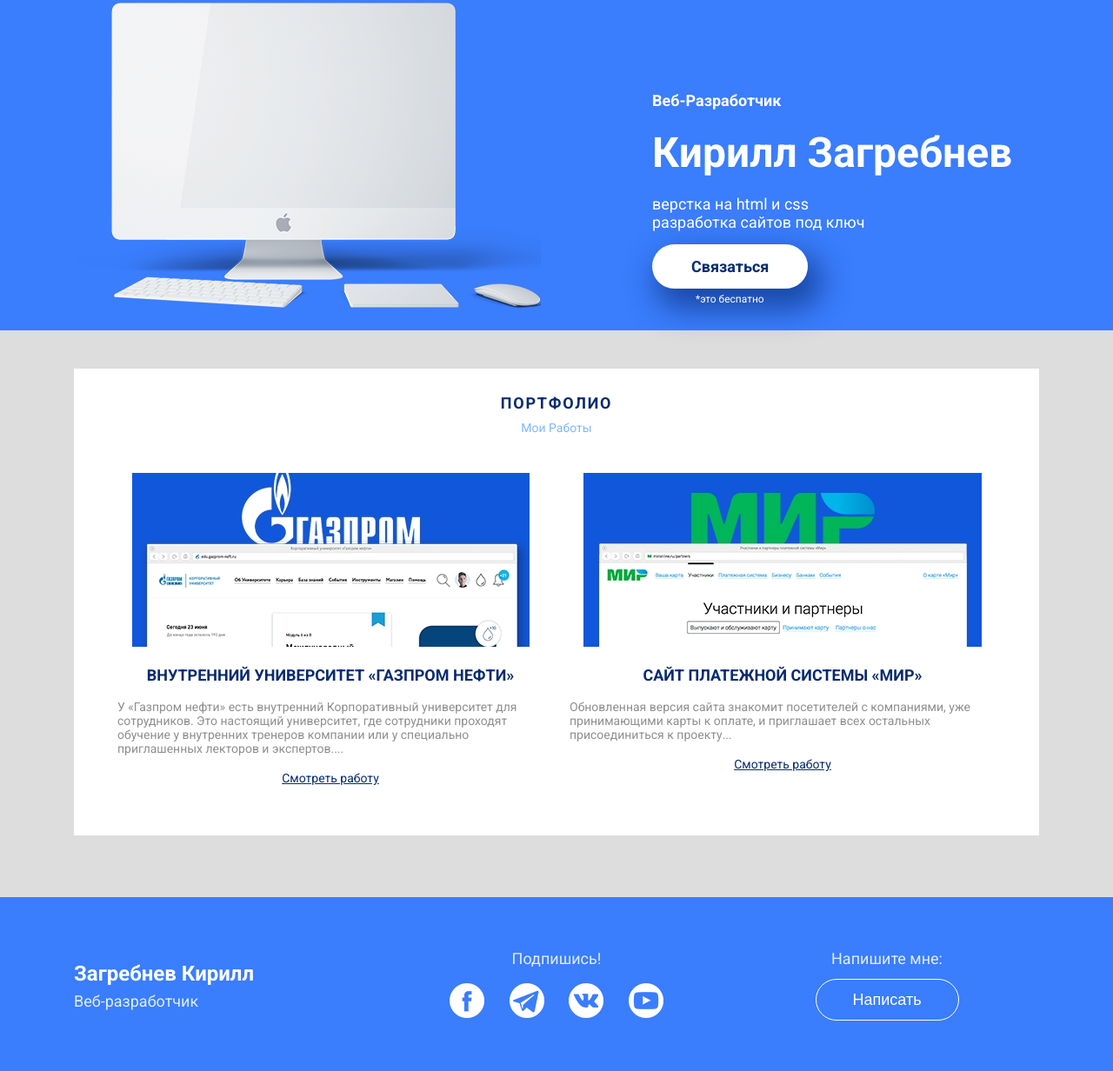
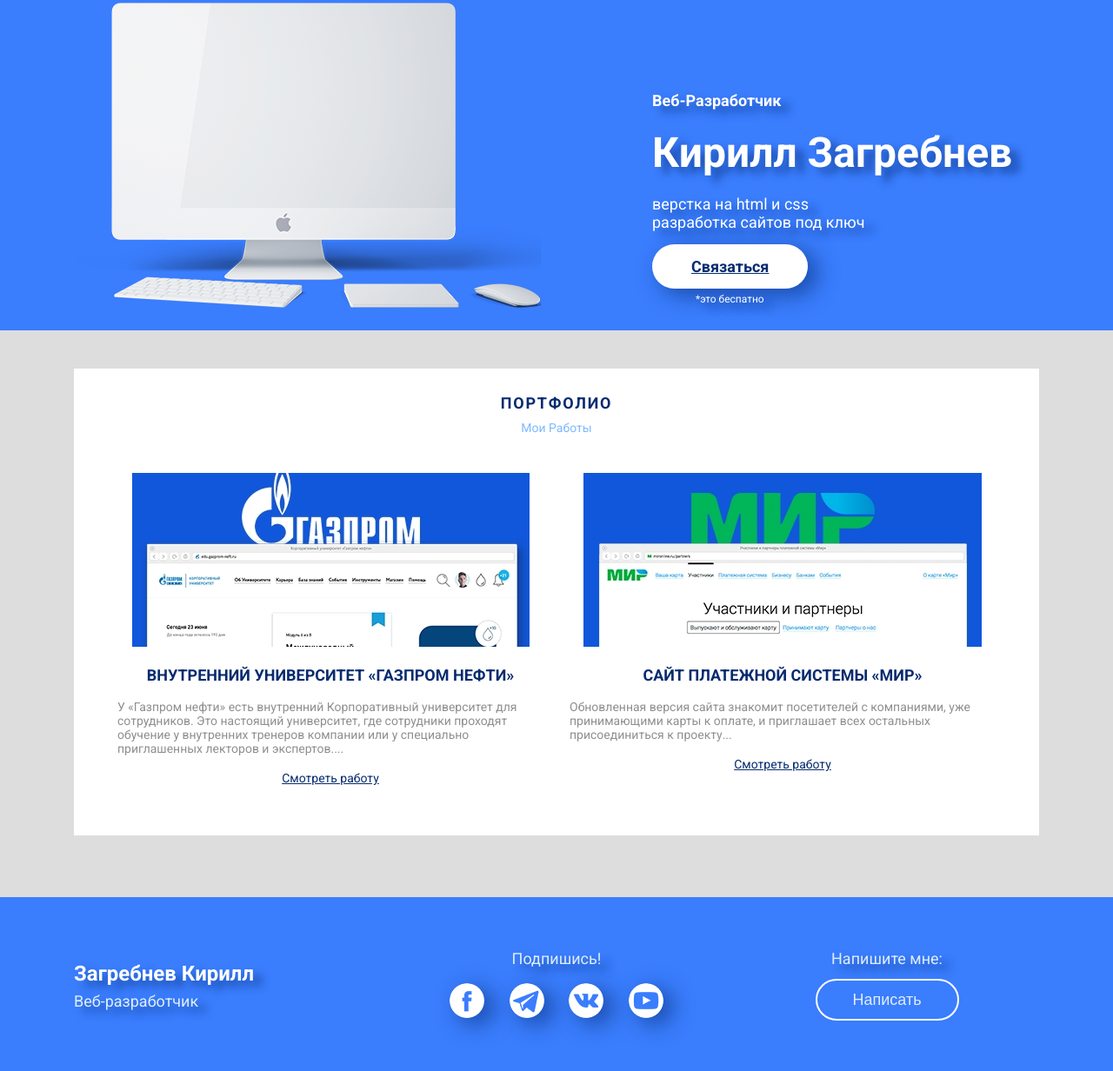
Before and after one commit to FuzzyWisp/FuzzyWisp.github.io, a plain HTML site: page 3_days_blog/index.html in a window 1280 px wide. Shown: the part 56-1288 px from the top of the page at 87% size. Drawn offline with Linux system fonts and the light colour scheme.

Commit message:
3 days blog refactoring

```diff
--- a/3_days_blog/css/style.css
+++ b/3_days_blog/css/style.css
@@ -1,6 +1,6 @@
 /* Здесь будут храниться стили нашего сайта */
 body {
-	font-family: Roboto;
+	font-family: 'Roboto';
 	margin: 0;
 	font-size: 18px;
 	font-weight: 400;
@@ -13,6 +13,7 @@ header {
 	background-color: #3a7dfd;
 	color: #ffffff;
 	padding-bottom: 22px;
+	text-shadow: 10px 7px 10px rgba(18, 61, 145, 0.75);
 }
 img{
 	max-width: 100%
@@ -21,15 +22,17 @@ img{
 	text-align: left;
 }
 .header-button {
+	cursor: pointer;
 	border: none;
 	width: 200px;
 	height: 50px;
-	box-shadow: 10px 17px 34px 6px rgba(18, 61, 145, 0.83);
+	box-shadow: 10px 7px 25px 1px rgba(18, 61, 145, 0.75);
 	border-radius: 50px;
 	background-color: #ffffff;
 	padding: 15px 45px;
 	color: #072b6f;
 	font-weight: 700;
+	text-shadow: none;
 }
 .header-button:hover {
 	box-shadow: none;
@@ -59,8 +62,6 @@ img{
 	margin-top: 20px;
 	font-size: 12px;
 	padding-left: 50px;
-
-	/*text-align: center;*/
 }
 
 					/*styles of the portfolio srction*/
@@ -125,6 +126,7 @@ img{
 footer{
 	background-color: #3a7dfd;
 	color: #fff;
+	text-shadow: 10px 7px 10px rgba(18, 61, 145, 0.75);
 }
 footer h4{
 	margin-top: 0;
@@ -150,29 +152,31 @@ footer p{
 	text-align: center;
 }
 .social-net-block a{
-	padding: 0px 12px;
+	margin: 0px 12px;
 }
 .footer-feedback-block{
 	margin-top: 60px;
 	text-align: center;
 }
 .footer-button{
+	cursor: pointer;
 	padding: 5px 30px;
 	background-color: transparent;
 	width: 165px;
 	height: 48px;
 	border-radius: 24px;
-	border: 1px solid #ffffff;
+	border: 2px solid #ffffff;
 	color: #deedfe;
 	font-size: 18px;
 	font-weight: 400;
 }
 .footer-button:hover {
 	background-color: #fff;
-	color: green;
+	color: #3a7dfd;
 	-webkit-transition: 0.2s;
 	-o-transition: 0.2s;
 	transition: 0.2s;
+	text-shadow: none;
 }
 .footer-button a{
 	color: white;
@@ -180,6 +184,13 @@ footer p{
 }
 .footer-feedback-block p{
 	margin: 13px;
+}
+.social-net-block img{
+	box-shadow: 10px 7px 25px 1px rgba(18, 61, 145, 0.75);
+	border-radius: 50%;
+}
+.social-net-block img:hover{
+	box-shadow: none;
 }
 
 							/*adapting*/
@@ -220,7 +231,6 @@ footer p{
 		margin-left: 20px;
 	}
 	.vk-link{
-		margin-left: 15px;
 	}
 }
 @media (max-width: 768px){
--- a/3_days_blog/index.html
+++ b/3_days_blog/index.html
@@ -30,7 +30,7 @@
 					<p class="header-sub-title wow fadeInRight" data-wow-delay="0.3s">верстка на html и css <br>
 						разработка сайтов под ключ</p>
 					<div class="header-button-block wow fadeInRight" data-wow-delay="0.6s">
-						<a class="header-button" >Связаться</a>
+						<a href="https://vk.com/fuzzywisp" class="header-button" >Связаться</a>
 						<small class="header-button-description">*это беспатно</small>
 					</div>
 					<!-- /.header-button-block -->
@@ -90,8 +90,8 @@
 						<p class="wow fadeIn subscribe">Подпишись!</p>
 						<a href="#" class="wow fadeInUpBig"><img src="img/facebook-logo-button.png" alt=""></a>
 						<a href="#" class="wow fadeInUpBig"><img src="img/telegram-symbol.png" alt=""></a>
-						<a href="https://vk.com/feed" class="vk-link wow fadeInUpBig" ><img src="img/vk-social-logotype.png" alt=""></a>
-						<a href="#" class=" fadeInUpBig"><img src="img/youtube-symbol.png" alt=""></a>
+						<a href="https://vk.com/fuzzywisp" class="vk-link wow fadeInUpBig" ><img src="img/vk-social-logotype.png" alt=""></a>
+						<a href="#" class="youtube-link wow fadeInUpBig"><img src="img/youtube-symbol.png" alt=""></a>
 					</div>
 					<!-- social-net-block -->
 				</div>
@@ -100,7 +100,7 @@
 					<div class="footer-feedback-block">
 						<div class="wow fadeInRight">
 							<p class="">Напишите мне:</p>
-							<button href="#" class="footer-button"><a href="#">Написать</a></button>
+							<button href="#" class="footer-button">Написать</button>
 						</div>
 						<!-- div для более корректного выравнивания элементов -->
 					</div>
```
